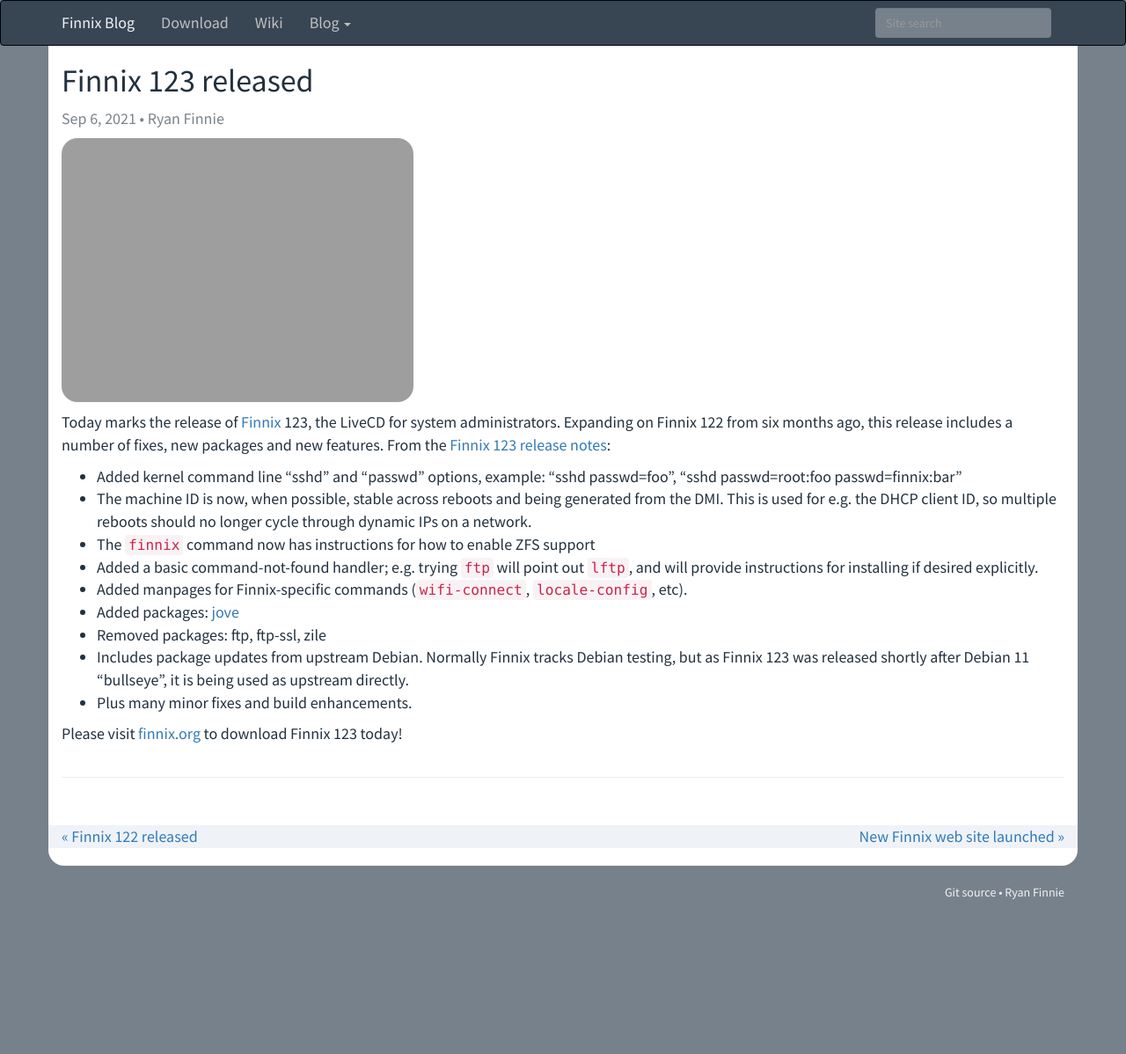
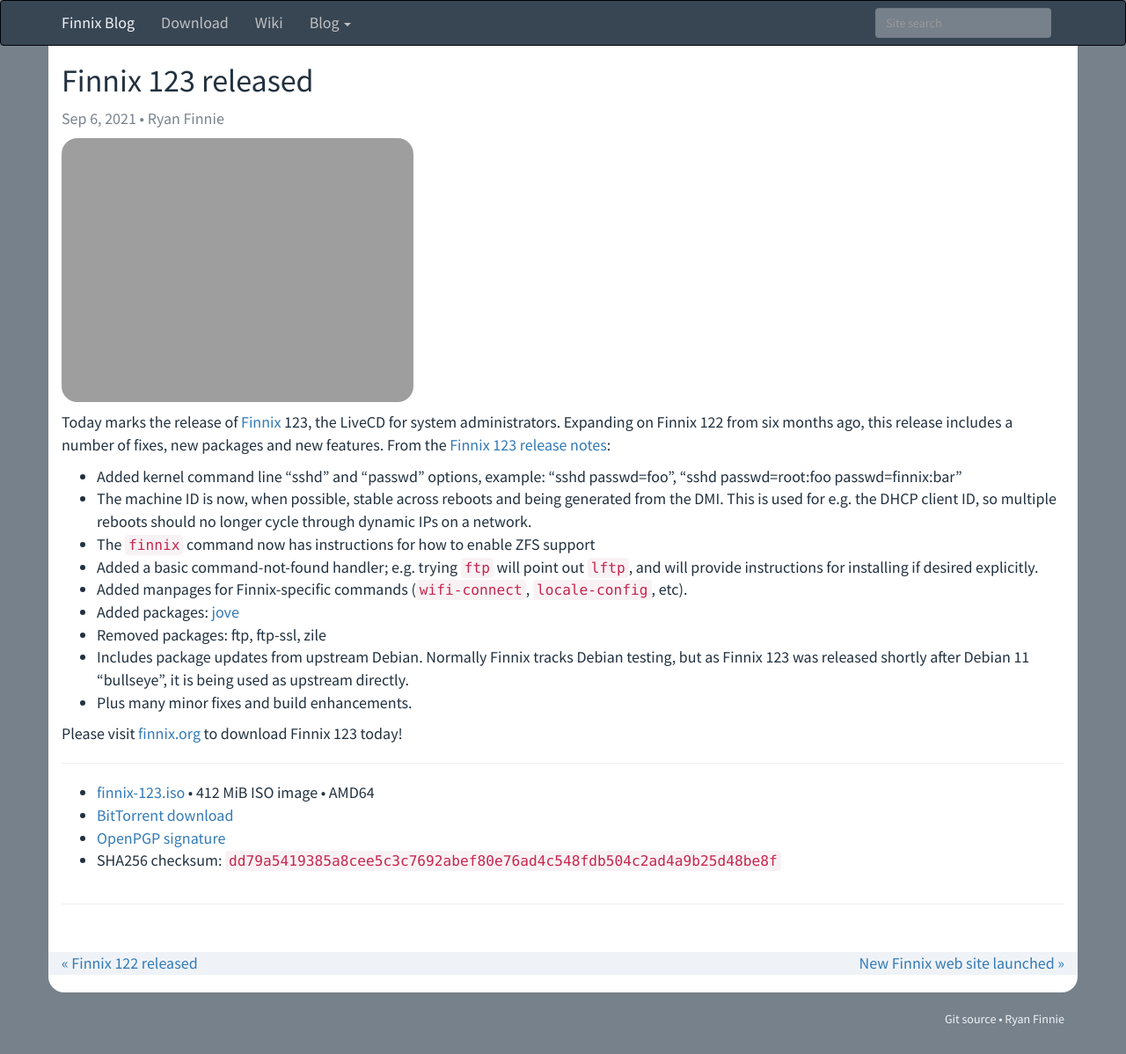
Before and after one commit to finnix/jekyll-finnix, a Jekyll site: the page built from _posts/2021-09-06-finnix-123-released.md, in a window 1280 px wide. Shown: the whole page at 88% size. Built offline with Jekyll 4.4.1, drawn with Linux system fonts in a browser that asks for light colours; nearby versions of some CDN libraries; comment, search, counter and statistics services are not loaded; before the commit the page ends 1054 px from its top, so only the background shows below that.

Commit message:
Add 123 links

```diff
--- a/_posts/2021-09-06-finnix-123-released.md
+++ b/_posts/2021-09-06-finnix-123-released.md
@@ -23,3 +23,10 @@
 * Plus many minor fixes and build enhancements.
 
 Please visit [finnix.org](https://www.finnix.org/) to download Finnix 123 today!
+
+---
+
+  * [finnix-123.iso](https://www.finnix.org/releases/123/finnix-123.iso) • 412 MiB ISO image • AMD64
+  * [BitTorrent download](https://www.finnix.org/releases/123/finnix-123.iso.torrent)
+  * [OpenPGP signature](https://www.finnix.org/releases/123/finnix-123.iso.gpg)
+  * SHA256 checksum: `dd79a5419385a8cee5c3c7692abef80e76ad4c548fdb504c2ad4a9b25d48be8f`
```
